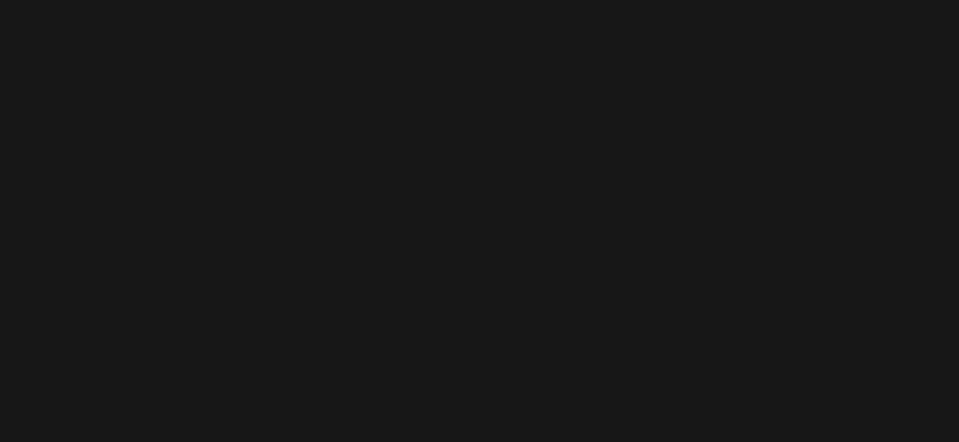
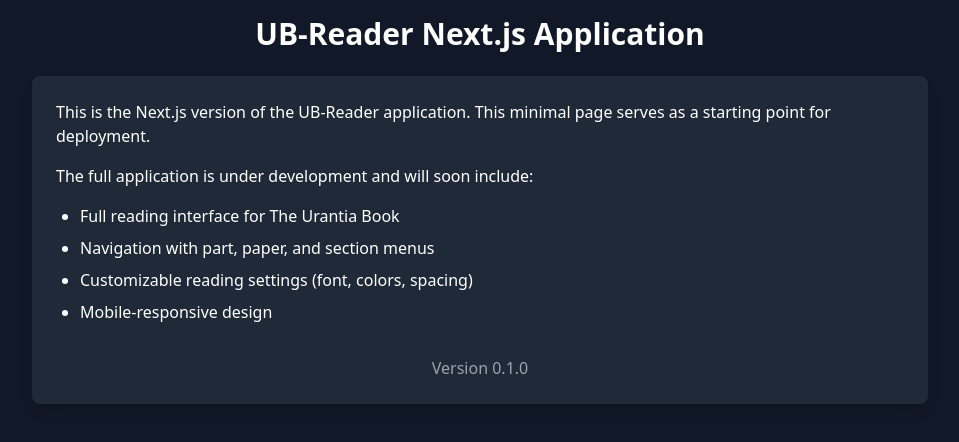
Before and after one commit to emen7/ecosystem, a Next.js app: page / in a window 1280 px wide. Before the commit this address had no page. Shown: the top 442 px of the page, without its empty margins (160-1119 px from the left). Built offline with nearby package versions, Linux system fonts and the light colour scheme.

Commit message:
Add core Next.js app files

```diff
--- a/app/globals.css
+++ b/app/globals.css
@@ -1,27 +1,64 @@
-/* tailwindcss directives - ignore language service warnings */
 @tailwind base;
 @tailwind components;
 @tailwind utilities;
 
-/* Import UI fixes */
-@import "./ui-fixes.css";
-
-/* Add any custom styles here */
-
 :root {
-  --background: #171717;
-  --foreground: #ffffff;
-}
-
-@media (prefers-color-scheme: dark) {
-  :root {
-    --background: #0a0a0a;
-    --foreground: #ededed;
-  }
+  --foreground-rgb: 255, 255, 255;
+  --background-rgb: 17, 24, 39;
 }
 
 body {
-  background: var(--background);
-  color: var(--foreground);
-  font-family: Arial, Helvetica, sans-serif;
+  color: rgb(var(--foreground-rgb));
+  background: rgb(var(--background-rgb));
 }
+
+.dark-theme {
+  --foreground-rgb: 255, 255, 255;
+  --background-rgb: 17, 24, 39;
+}
+
+.light-theme {
+  --foreground-rgb: 0, 0, 0;
+  --background-rgb: 255, 255, 255;
+}
+
+.sepia-theme {
+  --foreground-rgb: 50, 30, 0;
+  --background-rgb: 251, 240, 217;
+}
+
+/* Font families */
+.font-sans-custom {
+  font-family: ui-sans-serif, system-ui, -apple-system, BlinkMacSystemFont,
+    "Segoe UI", Roboto, "Helvetica Neue", Arial, sans-serif;
+}
+
+.font-serif-custom {
+  font-family: ui-serif, Georgia, Cambria, "Times New Roman", Times, serif;
+}
+
+/* Line spacing */
+.line-spacing-compact {
+  line-height: 1.4;
+}
+
+.line-spacing-normal {
+  line-height: 1.6;
+}
+
+.line-spacing-relaxed {
+  line-height: 1.8;
+}
+
+/* Margin widths */
+.margin-narrow {
+  max-width: 65ch;
+}
+
+.margin-medium {
+  max-width: 75ch;
+}
+
+.margin-wide {
+  max-width: 85ch;
+}
--- a/app/layout.tsx
+++ b/app/layout.tsx
@@ -1,38 +1,20 @@
-import type { Metadata } from "next";
-import { Geist, Geist_Mono } from "next/font/google";
-import "./globals.css";
-import { ThemeProvider } from './contexts/ThemeContext';
-
-const geistSans = Geist({
-  variable: "--font-geist-sans",
-  subsets: ["latin"],
-});
-
-const geistMono = Geist_Mono({
-  variable: "--font-geist-mono",
-  subsets: ["latin"],
-});
+import './globals.css';
+import type { Metadata } from 'next';
 
 export const metadata: Metadata = {
-  title: "UB Reader",
-  description: "A modern, responsive reading application for The Urantia Book",
+  title: 'UB Reader - Next.js Application',
+  description: 'The Urantia Book Reader built with Next.js',
 };
 
 export default function RootLayout({
   children,
-}: Readonly<{
+}: {
   children: React.ReactNode;
-}>) {
+}) {
   return (
-    <html lang="en" className="dark">
-      <body className={`${geistSans.variable} ${geistMono.variable} antialiased min-h-screen`}>
-        <ThemeProvider>
-          <div className="flex flex-col min-h-screen">
-            <main className="flex-grow">
-              {children}
-            </main>
-          </div>
-        </ThemeProvider>
+    <html lang="en">
+      <body>
+        {children}
       </body>
     </html>
   );
--- a/app/page.tsx
+++ b/app/page.tsx
@@ -1,6 +1,37 @@
-import { redirect } from 'next/navigation';
+'use client';
 
-export default function HomePage() {
-  // Redirect to Paper 1 by default
-  redirect('/paper/1');
+import React from 'react';
+import { ThemeProvider } from './contexts/ThemeContext';
+
+export default function Home() {
+  return (
+    <ThemeProvider>
+      <main className="min-h-screen p-4 bg-gray-900 text-white">
+        <div className="max-w-4xl mx-auto">
+          <h1 className="text-3xl font-bold mb-6 text-center">UB-Reader Next.js Application</h1>
+
+          <div className="bg-gray-800 p-6 rounded-lg shadow-lg">
+            <p className="mb-4">
+              This is the Next.js version of the UB-Reader application. This minimal page serves as a starting point for deployment.
+            </p>
+
+            <p className="mb-4">
+              The full application is under development and will soon include:
+            </p>
+
+            <ul className="list-disc pl-6 mb-4 space-y-2">
+              <li>Full reading interface for The Urantia Book</li>
+              <li>Navigation with part, paper, and section menus</li>
+              <li>Customizable reading settings (font, colors, spacing)</li>
+              <li>Mobile-responsive design</li>
+            </ul>
+
+            <div className="mt-8 text-center text-gray-400">
+              <p>Version 0.1.0</p>
+            </div>
+          </div>
+        </div>
+      </main>
+    </ThemeProvider>
+  );
 }
--- /dev/null
+++ b/postcss.config.js
@@ -0,0 +1,6 @@
+module.exports = {
+  plugins: {
+    tailwindcss: {},
+    autoprefixer: {},
+  },
+}
--- /dev/null
+++ b/tailwind.config.js
@@ -0,0 +1,26 @@
+/** @type {import('tailwindcss').Config} */
+module.exports = {
+  content: [
+    './pages/**/*.{js,ts,jsx,tsx,mdx}',
+    './components/**/*.{js,ts,jsx,tsx,mdx}',
+    './app/**/*.{js,ts,jsx,tsx,mdx}',
+  ],
+  theme: {
+    extend: {
+      colors: {
+        'ub-blue': '#3b82f6',
+        'ub-dark': '#111827',
+        'ub-light': '#f9fafb',
+        'ub-sepia': '#fbf0d9',
+      },
+      typography: {
+        DEFAULT: {
+          css: {
+            maxWidth: '75ch',
+          },
+        },
+      },
+    },
+  },
+  plugins: [],
+}
```
